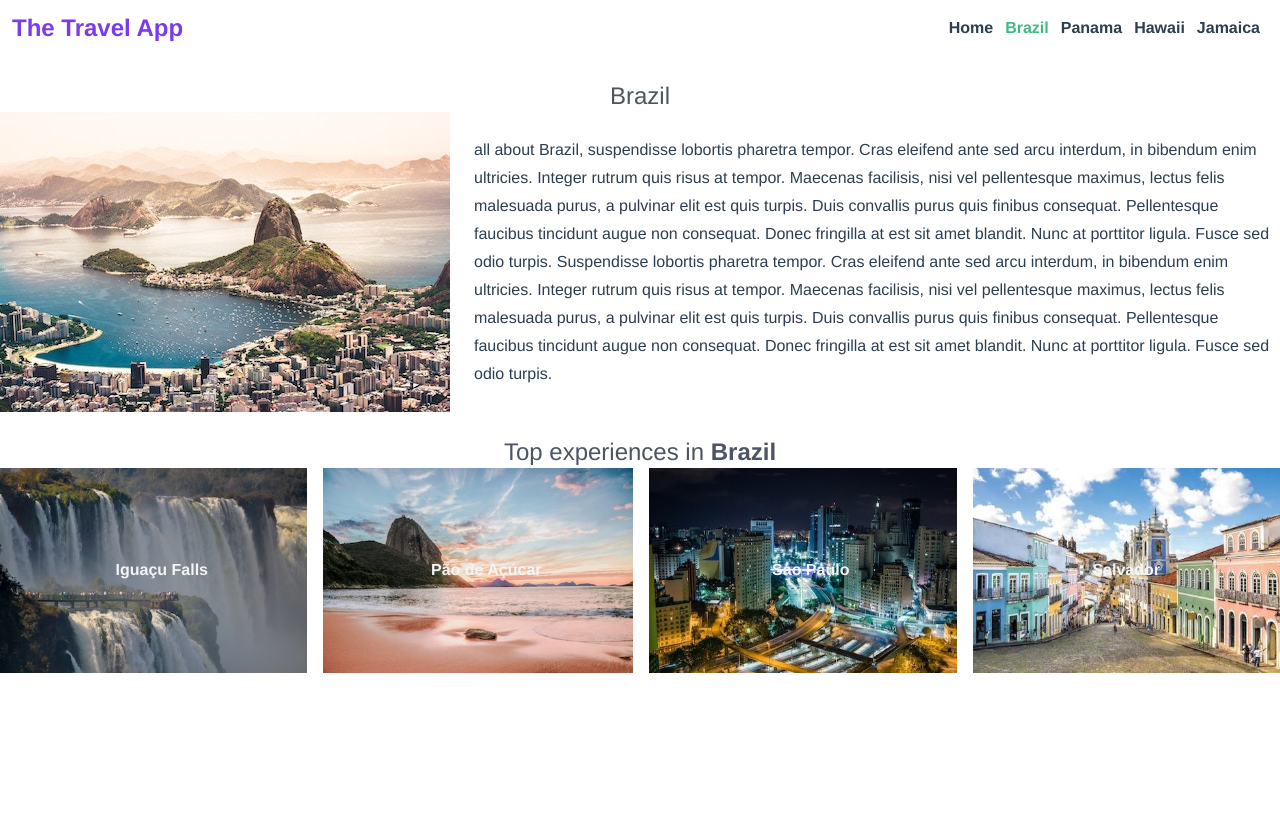
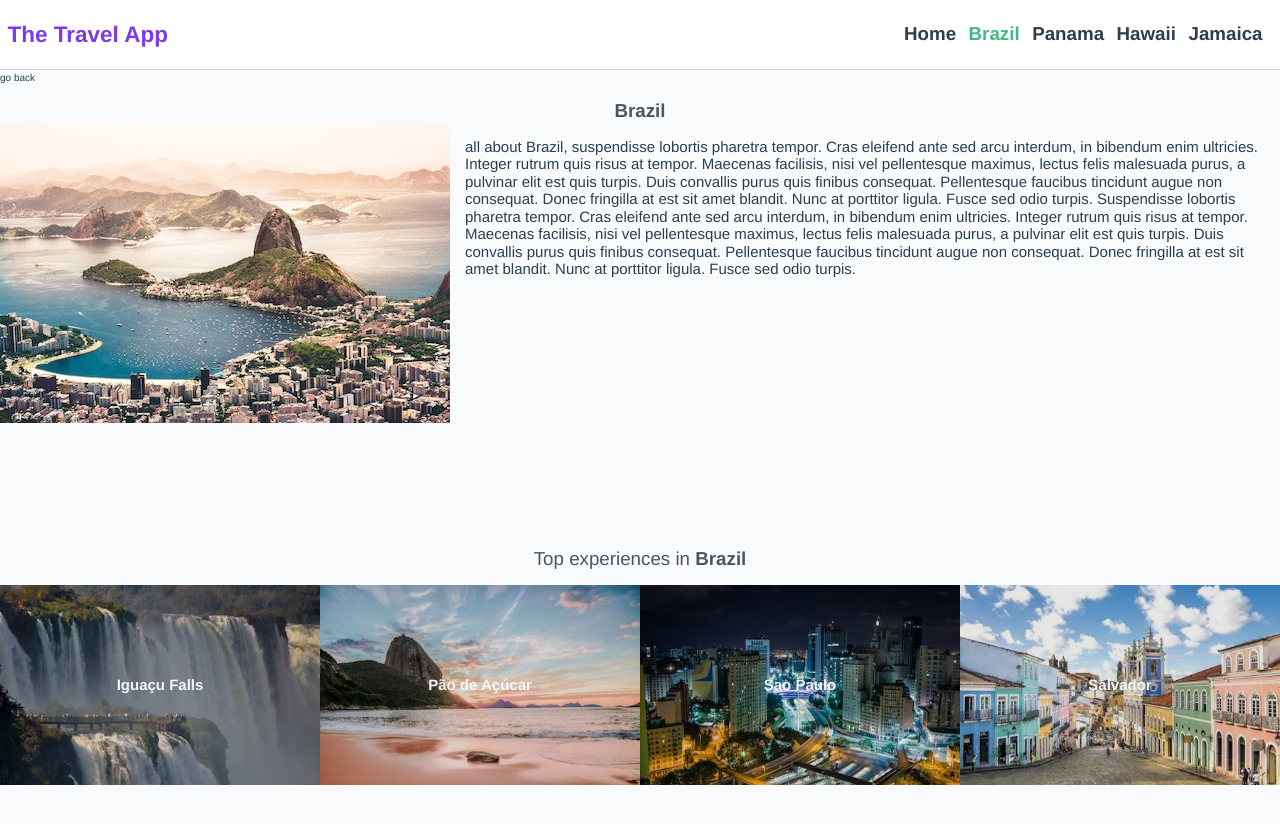
Before and after one commit to diegoDevG/travel-app, a Vue app: page /destination/brazil in a window 1280 px wide. Shown: the top 824 px of the page. Before the commit the page ends 800 px from the top, so only its background shows below. Built offline with nearby package versions, Linux system fonts and the light colour scheme.

Commit message:
Add scroll behivior and 404 page

```diff
--- a/src/App.vue
+++ b/src/App.vue
@@ -1,5 +1,5 @@
 <template>
-  <div id="app" class="max-w-screen-xl mx-auto">
+  <div id="app" class="max-w-screen-xl mx-auto bg-gray-50">
     <TheNavigation />
     <router-view />
   </div>
--- /dev/null
+++ b/src/components/GoBack.vue
@@ -0,0 +1,15 @@
+<template>
+  <span class="flex cursor-pointer">
+    <button class="border-0" @click="goBack">go back</button>
+  </span>
+</template>
+
+<script>
+export default {
+  methods: {
+    goBack() {
+      return this.$router.go(-1);
+    },
+  },
+};
+</script>
--- a/src/components/TheNavigation.vue
+++ b/src/components/TheNavigation.vue
@@ -1,14 +1,16 @@
 <template>
-  <div class="flex pr-2 justify-between items-center p-3 font-bold">
-    <router-link class="pr-3 text-purple-600 text-2xl" to="/">
+  <div
+    class="flex pr-2 justify-between items-center p-3 font-bold text-3xl sticky top-0 border-b border-gray-300 bg-white h-28 z-10"
+  >
+    <router-link class="pr-3 text-purple-600 text-4xl" to="/">
       The Travel App
     </router-link>
     <ul class="hidden md:flex">
-      <li class="pr-3">
+      <li class="pr-5">
         <router-link to="/"> Home </router-link>
       </li>
       <li
-        class="pr-3"
+        class="pr-5"
         v-for="destination in destinations"
         :key="destination.name"
       >
--- a/src/index.css
+++ b/src/index.css
@@ -1,3 +1,6 @@
+:root {
+    font-size: 62.5%
+ }
 
 @tailwind base;
 @tailwind components;
--- a/src/router/index.js
+++ b/src/router/index.js
@@ -1,6 +1,7 @@
 import Vue from "vue";
 import VueRouter from "vue-router";
 import Home from "../views/Home.vue";
+import store from "@/store";
 
 Vue.use(VueRouter);
 
@@ -30,11 +31,38 @@ const routes = [
           ),
       },
     ],
+    beforeEnter: (to, from, next) => {
+      const exists = store.destinations.find(
+        (destination) => destination.slug === to.params.slug
+      );
+      exists ? next() : next({ name: "notFound" });
+    },
+  },
+  {
+    path: "/404",
+    alias: "*",
+    name: "notFound",
+    component: () =>
+      import(/* webpackChunkName: "NotFound"*/ "@/views/NotFound"),
   },
 ];
 
 const router = new VueRouter({
   mode: "history", //Remove # from url path
+  scrollBehavior(to, from, savedPosition) {
+    if (savedPosition) {
+      return savedPosition;
+    } else {
+      const position = {};
+      if (to.hash) {
+        position.selector = to.hash;
+        if (document.querySelector(to.hash)) {
+          return position;
+        }
+        return false;
+      }
+    }
+  },
   routes,
 });
 
--- a/src/views/DestinationDetails.vue
+++ b/src/views/DestinationDetails.vue
@@ -1,7 +1,10 @@
 <template>
   <div>
+    <GoBack />
     <section class="destination">
-      <h1 class="pt-6 text-gray-600 text-2xl">{{ destination.name }}</h1>
+      <h1 class="pt-6 text-gray-600 text-3xl font-bold">
+        {{ destination.name }}
+      </h1>
       <div class="flex flex-col lg:flex-row">
         <div>
           <img
@@ -10,37 +13,38 @@
             :alt="destination.name"
           />
         </div>
-        <div
-          class="flex-1 p-6 text-center leading-7 text-base md:text-left lg:pr-0"
-        >
+        <div class="flex-1 p-6 text-center leading-7 text-2xl md:text-left">
           <p>{{ destination.description }}</p>
         </div>
       </div>
     </section>
-    <section class="experiences">
-      <h2 class="pt-6 text-gray-600 text-2xl">
+    <section class="experiences py-40">
+      <h2 id="experience" class="pt-10 p-6 text-gray-600 text-3xl">
         Top experiences in <strong>{{ destination.name }}</strong>
       </h2>
-      <div class="cards flex">
+      <div class="cards flex flex-wrap justify-center">
         <div
           v-for="experience in destination.experiences"
           :key="experience.slug"
-          class="pr-4 last:p-0 relative"
+          class="card relative"
         >
           <router-link
             :to="{
               name: 'experienceDetails',
               params: { experienceSlug: experience.slug },
+              hash: '#experience',
             }"
           >
-            <div>
+            <div
+              class="h-40 rounded-2xl my-4 max-w-lg overflow-hidden filter brightness-90 sm:h-80 sm:rounded-none sm:m-0"
+            >
               <img
                 :src="require(`@/assets/${experience.image}`)"
                 :alt="experience.name"
               />
             </div>
             <span
-              class="text-gray-100 text-base absolute inset-0 flex justify-center items-center font-extrabold"
+              class="text-gray-100 text-base absolute inset-0 flex justify-center text-2xl items-center font-extrabold"
               >{{ experience.name }}</span
             >
           </router-link>
@@ -53,8 +57,12 @@
 
 <script>
 import store from "@/store.js";
+import GoBack from "@/components/GoBack";
 
 export default {
+  components: {
+    GoBack,
+  },
   props: {
     slug: {
       type: String,
--- a/src/views/ExperienceDetails.vue
+++ b/src/views/ExperienceDetails.vue
@@ -1,7 +1,6 @@
 <template>
-  <section>
-    <h2>Experiences</h2>
-    <h3 class="pt-6 text-gray-600 text-2xl">{{ experience.name }}</h3>
+  <section class="pt-20">
+    <h3 class="pt-6 text-gray-600 text-3xl">{{ experience.name }}</h3>
     <div class="flex flex-col lg:flex-row">
       <div class="mx-auto">
         <img
@@ -10,7 +9,7 @@
         />
       </div>
       <div
-        class="flex-1 p-6 text-center leading-7 text-base md:text-left lg:pr-0"
+        class="flex-1 p-6 text-center leading-7 text-2xl md:text-left lg:pr-0"
       >
         <p>{{ experience.description }}</p>
       </div>
--- a/src/views/Home.vue
+++ b/src/views/Home.vue
@@ -1,6 +1,6 @@
 <template>
   <div>
-    <h1 class="p-3 text-gray-600 text-2xl">All destinations</h1>
+    <h1 class="p-3 text-gray-600 text-3xl font-bold">All destinations</h1>
     <div class="flex flex-col items-center md:flex-row">
       <div
         class="p-3"
@@ -13,7 +13,9 @@
             params: { slug: destination.slug },
           }"
         >
-          <h2 class="pt-6 text-gray-600 text-2xl">{{ destination.name }}</h2>
+          <h2 class="p-6 text-gray-600 text-3xl font-bold">
+            {{ destination.name }}
+          </h2>
         </router-link>
         <figure>
           <router-link
--- /dev/null
+++ b/src/views/NotFound.vue
@@ -0,0 +1,7 @@
+<template>
+  <div class="text-2xl">
+    <h1 class="text-3xl p-3">Not Found</h1>
+    <p>Oops we couldn't find that page. Try going to: '</p>
+    <router-link to="/">home</router-link>
+  </div>
+</template>
```
